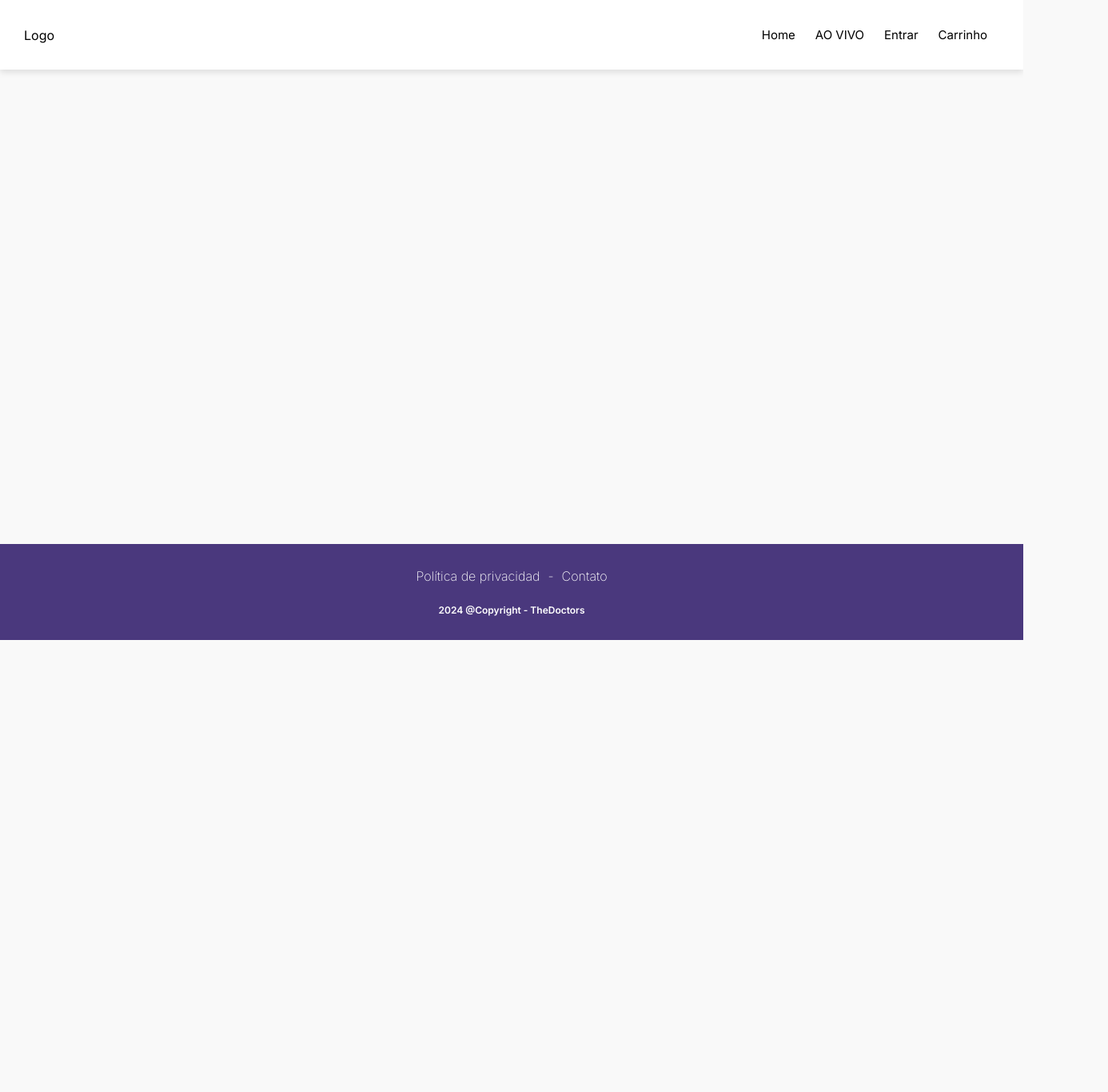
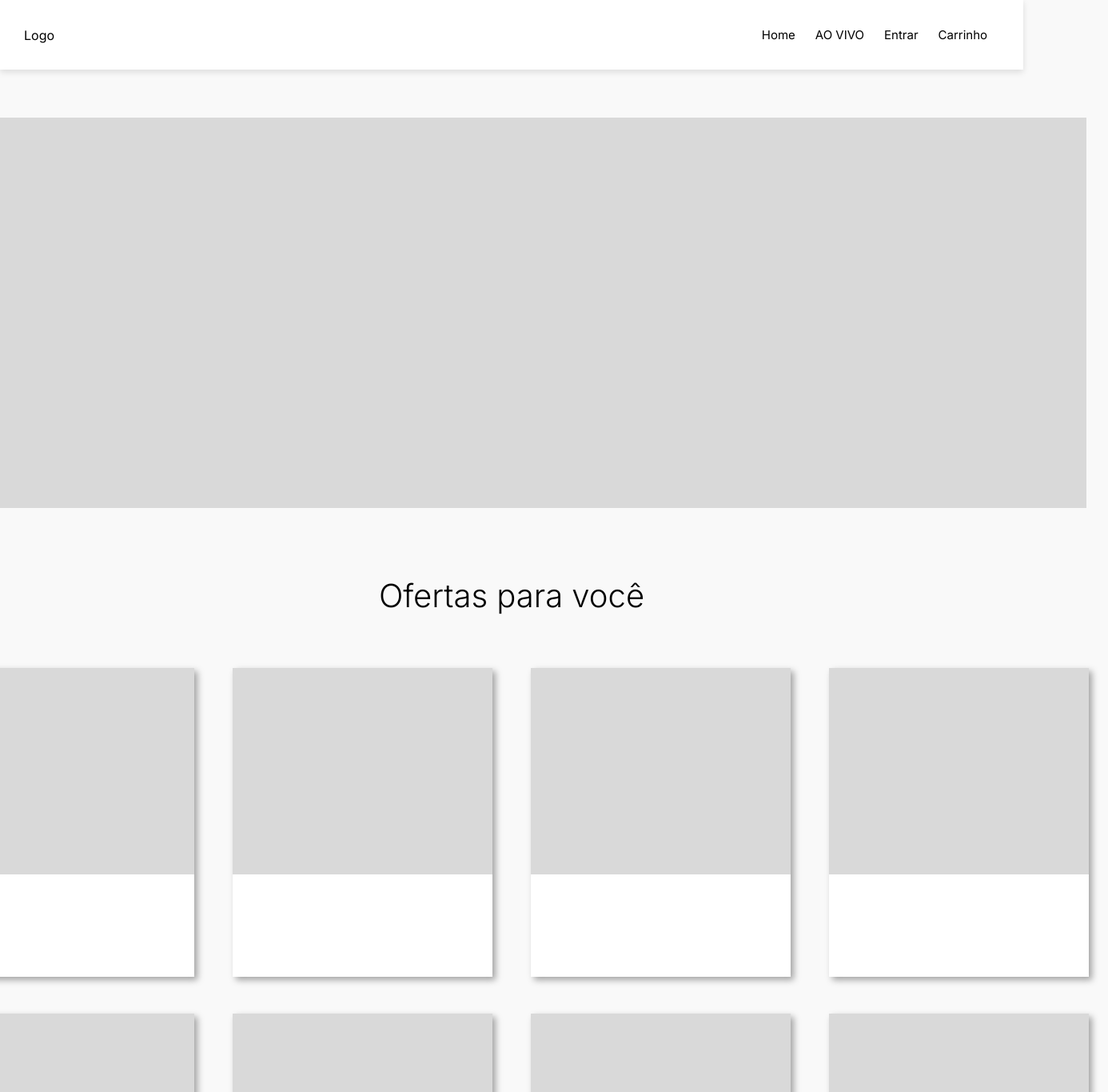
Before and after one commit to catarinogabrielle/ao_vivo_tv, a Next.js app: page / in a window 1280 px wide. Shown: the top 1365 px of the page at 80% size, 1386 px wide, since content can reach past the window. Before the commit the page ends 800 px from the top, so only its background shows below. Built offline with nearby package versions, Linux system fonts and the light colour scheme.

Commit message:
newattteste

```diff
--- a/src/app/SignIn/page.tsx
+++ b/src/app/SignIn/page.tsx
@@ -16,7 +16,7 @@ export default function SignIn() {
 
         <button className={styles.button}>CADASTRE-SE</button>
 
-        <text className={styles.forgetPassword}>Esqueceu sua senha? <a href="#">clique aqui!</a></text>
+        <text className={styles.forgetPassword}>Esqueceu sua senha? <a href="/SignUp">clique aqui!</a></text>
       </div>
     </div>
   );
--- a/src/app/page.module.scss
+++ b/src/app/page.module.scss
@@ -3,4 +3,32 @@
   flex-direction: column;
   justify-content: center;
   align-items: center;
+
+  p{
+    font-size: 40px;
+    font-weight: 300;
+    line-height: 60px;
+    padding: 5rem 0px 20px 0px ;
+  }
 }
+
+.box{
+  display: flex;
+  flex-direction: column;
+  width: 1438px;
+  height: 488px;
+  background-color: #D9D9D9;
+  margin: 60px 10px 0px 10px;
+
+  @media only screen and (max-width: 1000px) {
+    width: 93%;
+  }
+
+}
+
+.line{
+  display: flex;
+  flex-direction: row;
+  justify-content: center;
+  align-items: center;
+}
--- a/src/app/page.tsx
+++ b/src/app/page.tsx
@@ -1,9 +1,24 @@
 import styles from "./page.module.scss";
+
+import Grup from "../components/Grup/page"
 
 export default function Home() {
   return (
     <div className={styles.container}>
-
+        <div className={styles.box}></div>
+        <p>Ofertas para você</p>
+          <div className={styles.line}>
+            <Grup/>
+            <Grup/>
+            <Grup/>
+            <Grup/>
+          </div>
+          <div className={styles.line}>
+            <Grup/>
+            <Grup/>
+            <Grup/>
+            <Grup/>
+          </div>
     </div>
   );
 }
--- a/src/components/Footer/pages.tsx
+++ b/src/components/Footer/pages.tsx
@@ -4,7 +4,7 @@ export default function Footer() {
   return (
     <div className={styles.footer}>
       <div className={styles.footerInfo}>
-        <a href="#">Política de privacidad</a>
+        <a href="#">Política de privacidade</a>
         <p>-</p>
         <a href="#">Contato</a>
       </div>
--- /dev/null
+++ b/src/components/Grup/page.module.scss
@@ -0,0 +1,8 @@
+.Grup{
+    width: 325px;
+    height: 386px;
+    background-color: #D9D9D9;
+    margin: 40px 24px 6px 24px;
+    box-shadow: 4px 4px 8px rgba(0, 0, 0, 0.350);
+    border-bottom: 8rem solid white;
+}
--- /dev/null
+++ b/src/components/Grup/page.tsx
@@ -0,0 +1,10 @@
+import styles from "./page.module.scss"
+
+export default function Grup(){
+    return (
+        <div className={styles.container}>
+            <div className={styles.Grup}>
+            </div>
+        </div>
+    )
+}
```
Also changed, not shown: src/app/SignUp/page.tsx (line endings or trailing spaces).
